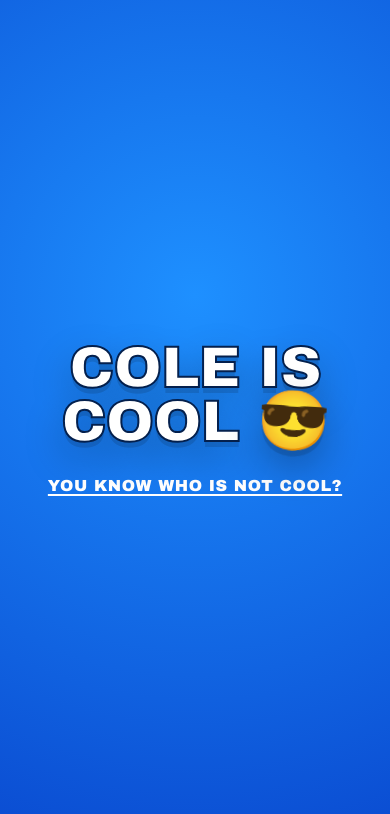
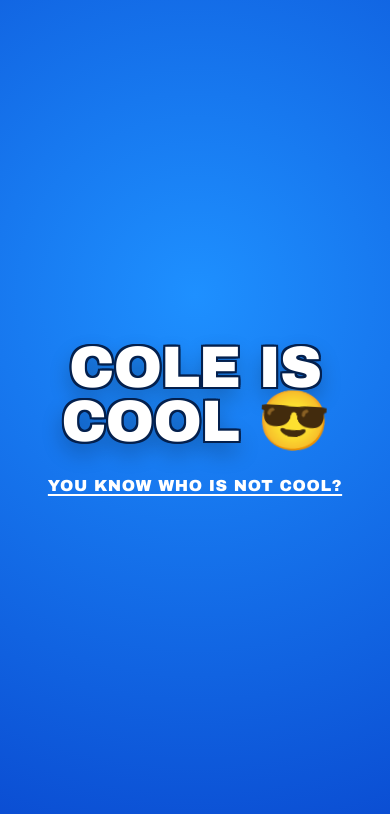
Before and after one commit to cmulligan7/coleis-cool, a plain HTML site: page index.html in a window 390 px wide. Drawn offline with Linux system fonts and the light colour scheme.

Commit message:
Replace -webkit-text-stroke with text-shadow outline for reliable mobile rendering
Co-Authored-By: Claude Opus 4.8 <noreply@anthropic.com>

```diff
--- a/index.html
+++ b/index.html
@@ -52,14 +52,19 @@
       font-weight: 900;
       letter-spacing: -0.02em;
       text-transform: uppercase;
-      text-shadow: 0 6px 0 rgba(0, 0, 0, 0.12), 0 16px 40px rgba(0, 0, 0, 0.3);
-      -webkit-text-stroke: 2px var(--ink);
+      /* Outline drawn with layered shadows (renders reliably on mobile), plus depth */
+      text-shadow:
+        2px 2px 0 var(--ink), -2px 2px 0 var(--ink),
+        2px -2px 0 var(--ink), -2px -2px 0 var(--ink),
+        2px 0 0 var(--ink), -2px 0 0 var(--ink),
+        0 2px 0 var(--ink), 0 -2px 0 var(--ink),
+        0 10px 22px rgba(0, 0, 0, 0.3);
       animation: float 3s ease-in-out infinite;
     }
 
     h1 .shades {
       display: inline-block;
-      -webkit-text-stroke: 0;
+      text-shadow: none;
       animation: tilt 3s ease-in-out infinite;
     }
 
```
